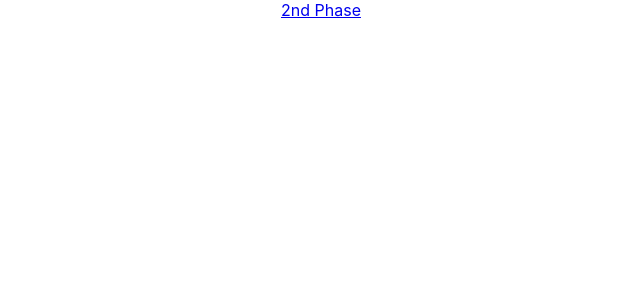
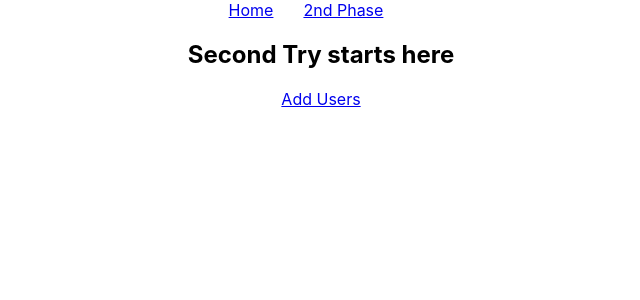
Before and after one commit to rasel-gannicus/node-with-react-first-try, a React (Create React App) app: page /secondTry in a window 1280 px wide. Before the commit this address had no page. Shown: the top 300 px of the page, without its empty margins (319-959 px from the left). Built offline with nearby package versions, Linux system fonts and the light colour scheme.

Commit message:
trying node basic

```diff
--- a/src/App.js
+++ b/src/App.js
@@ -6,6 +6,7 @@ import AddUser from './Components/AddUser/AddUser';
 import Home from './Components/Home/Home';
 import UpdateUser from './Components/UpdateUser/UpdateUser';
 import Header from './Components/Header/Header';
+import SecondPhase from './Components/SecondPhase/SecondPhase';
 
 function App() {
   // const [players, setPlayers] = useState([]);
@@ -38,6 +39,7 @@ function App() {
         <Route path='/home' element={<Home></Home>} ></Route>
         <Route path='/addUser' element={<AddUser></AddUser>} ></Route>
         <Route path='/updateUser/:id' element={<UpdateUser></UpdateUser>}></Route>
+        <Route path='/secondTry' element={<SecondPhase></SecondPhase>}></Route>
       </Routes>
     </div>
   );
--- /dev/null
+++ b/src/Components/Header/Header.css
@@ -0,0 +1,5 @@
+
+
+.header-body a{
+    margin-right: 30px;
+}
--- a/src/Components/Header/Header.js
+++ b/src/Components/Header/Header.js
@@ -1,10 +1,12 @@
 import React from 'react';
 import { Link } from 'react-router-dom';
+import './Header.css';
 
 const Header = () => {
     return (
-        <div>
-            <Link>2nd Phase</Link>
+        <div className='header-body'>
+            <Link to='/'>Home</Link>
+            <Link to='/secondTry'>2nd Phase</Link>
         </div>
     );
 };
--- /dev/null
+++ b/src/Components/SecondPhase/SecondPhase.js
@@ -0,0 +1,13 @@
+import React from 'react';
+import { Link } from 'react-router-dom';
+
+const SecondPhase = () => {
+    return (
+        <div>
+            <h2>Second Try starts here</h2>
+            <Link to='/addUserSecond'>Add Users</Link>
+        </div>
+    );
+};
+
+export default SecondPhase;
```
